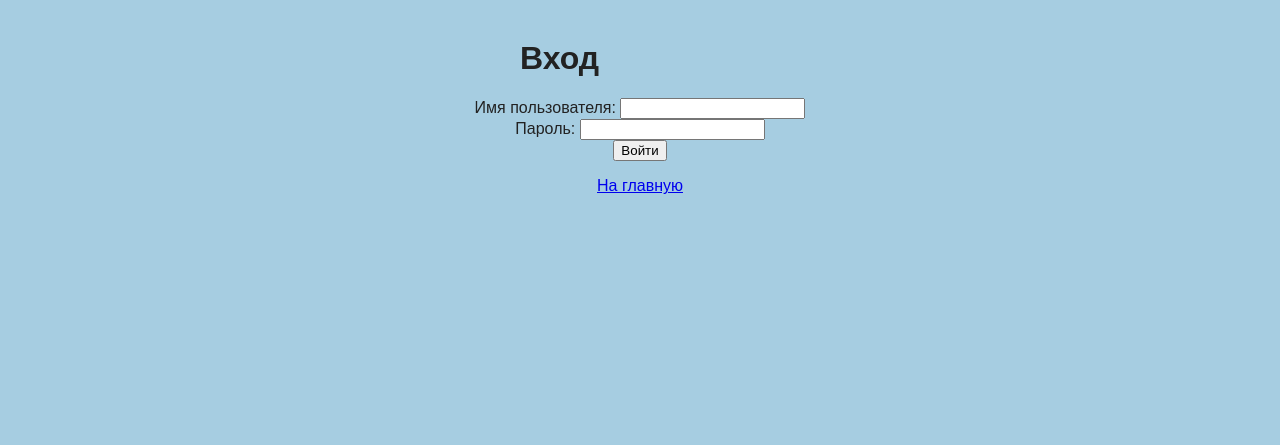
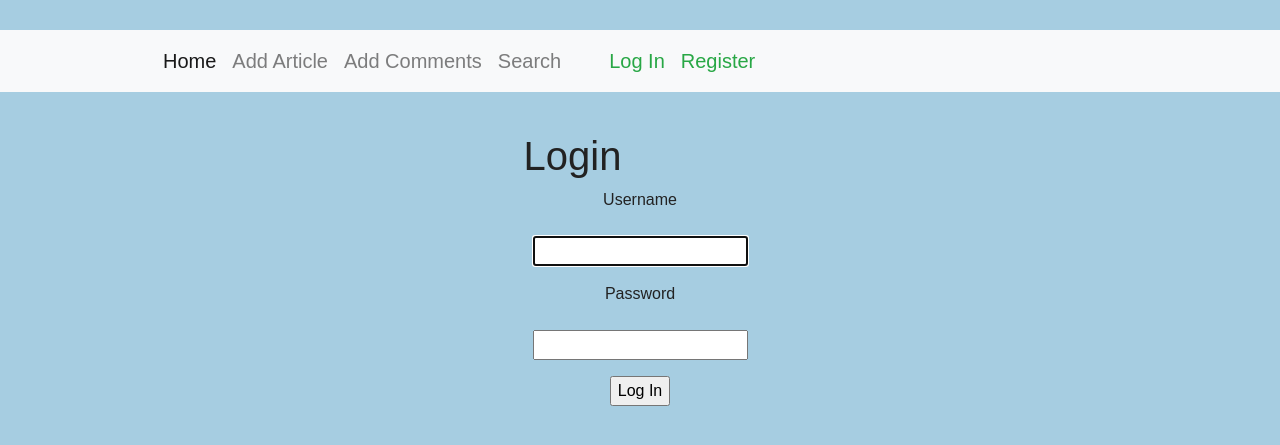
Before and after one commit to Aisuluu1405/python_group_homework_55_Aisulu_Dzhusupova, a Django app: page /accounts/login/ in a window 1280 px wide. Shown: the top 445 px of the page. Run offline with Django 3.2, Linux system fonts and the light colour scheme; some libraries are stand-ins or nearby versions.

Commit message:
Изменила вход и выход для пользователя на базе встроенных представлений 'LoginView','LogoutView'.

```diff
--- a/source/accounts/templates/login.html
+++ /dev/null
@@ -1,39 +0,0 @@
-{% load staticfiles %}
-
-<!doctype html>
-<html lang="en">
-<head>
-    <meta charset="UTF-8">
-    <meta name="viewport"
-         content="width=device-width, user-scalable=no, initial-scale=1.0, maximum-scale=1.0, minimum-scale=1.0">
-    <meta http-equiv="X-UA-Compatible" content="ie=edge">
-
-    <link rel="stylesheet" href="{% static 'css/style.css' %}">
-
-    <title>Вход</title>
-</head>
-<body>
-<div class="container">
-    <h1>Вход</h1>
-    <form action="{% url 'accounts:login' %}" method="post" class="text-center">
-        {% csrf_token %}
-             <input type="hidden" name="next" value="{{ next }}">
-        {% if has_error %}
-            <p class="form-error">Неверное имя пользователя или пароль.</p>
-        {% endif %}
-        <div class="form-group">
-            <label for="username" class="form-label">Имя пользователя:</label>
-            <input type="text" name="username" id="username">
-        </div>
-        <div class="form-group">
-            <label for="password" class="form-label">Пароль:</label>
-            <input type="password" name="password" id="password">
-        </div>
-
-        <button type="submit">Войти</button>
-    </form>
-    <p class="text-center"><a href="{% url "webapp:index" %}">На главную</a></p>
-</div>
-
-</body>
-</html>
--- /dev/null
+++ b/source/accounts/templates/registration/login.html
@@ -0,0 +1,8 @@
+{% extends 'base.html' %}
+{% block content %}
+    <h1>Login</h1>
+
+    <form action="{% url 'accounts:login' %}?next={{ next }}" method="post" class="text-center">
+        {% include 'partial/form.html' with button_text='Log In' %}
+    </form>
+{% endblock %}
--- a/source/accounts/templates/user_update.html
+++ b/source/accounts/templates/user_update.html
@@ -5,7 +5,7 @@
 {% block menu %}
     {% if user_obj == request.user %}
         <li class="nav-item "><a class="nav-link ml-3 text-success"  href="{% url "accounts:user_detail" user_obj.pk %}">View</a></li>
-        <li class="nav-item "><a class="nav-link text-success"  href="{% url 'accounts:user_change_password' user_obj.pk %}">Change passworg</a></li>
+        <li class="nav-item "><a class="nav-link text-success"  href="{% url 'accounts:user_change_password' user_obj.pk %}">Change password</a></li>
     {% endif %}
 {% endblock %}
 
--- a/source/accounts/urls.py
+++ b/source/accounts/urls.py
@@ -1,11 +1,12 @@
 from django.urls import path
-from accounts.views import login_view, logout_view, register_view, user_activate, UserDetailView, UserChangeView, UserChangePasswordView
+from accounts.views import register_view, user_activate, UserDetailView, UserChangeView, UserChangePasswordView
+from django.contrib.auth.views import   LoginView, LogoutView
 
 app_name = 'accounts'
 
 urlpatterns =[
-    path('login/', login_view, name='login'),
-    path('logout/', logout_view, name='logout'),
+    path('login/', LoginView.as_view(), name='login'),
+    path('logout/', LogoutView.as_view(), name='logout'),
     path('register/', register_view, name='register'),
     path('register/activate/', user_activate, name='user_activate'),
     path('profile/<pk>/', UserDetailView.as_view(), name='user_detail'),
--- a/source/accounts/views.py
+++ b/source/accounts/views.py
@@ -1,8 +1,6 @@
-from django.contrib.auth.decorators import login_required
 from django.contrib.auth.mixins import UserPassesTestMixin
-from django.http import HttpResponseForbidden
 from django.shortcuts import render, redirect
-from django.contrib.auth import authenticate, login, logout
+from django.contrib.auth import login
 from django.contrib.auth.models import User
 from django.urls import reverse
 from django.views.generic import DetailView, UpdateView
@@ -10,31 +8,6 @@ from django.views.generic import DetailView, UpdateView
 from main.settings import HOST_NAME
 from accounts.forms import UserCreationForm, UserChangeForm, UserChangePasswordForm
 from accounts.models import Token
-
-
-def login_view(request):
-    context = {}
-    if request.method == 'POST':
-        username = request.POST.get('username')
-        password = request.POST.get('password')
-        user = authenticate(request, username=username, password=password)
-        if user is not None:
-            login(request, user)
-            next_url = request.POST.get('next')
-            if next_url:
-                return redirect(next_url)
-            return redirect('webapp:index')
-        else:
-            context['has_error'] = True
-    else:
-        context['next'] = request.GET.get('next', '')
-    return render(request, 'login.html', context=context)
-
-
-@login_required
-def logout_view(request):
-    logout(request)
-    return redirect('webapp:index')
 
 
 def register_view(request):
@@ -119,3 +92,29 @@ class UserChangePasswordView(UserPassesTestMixin, UpdateView):
 
     def get_success_url(self):
         return reverse('accounts:login')
+
+
+#
+# def login_view(request):
+#     context = {}
+#     if request.method == 'POST':
+#         username = request.POST.get('username')
+#         password = request.POST.get('password')
+#         user = authenticate(request, username=username, password=password)
+#         if user is not None:
+#             login(request, user)
+#             next_url = request.POST.get('next')
+#             if next_url:
+#                 return redirect(next_url)
+#             return redirect('webapp:index')
+#         else:
+#             context['has_error'] = True
+#     else:
+#         context['next'] = request.GET.get('next', '')
+#     return render(request, 'login.html', context=context)
+#
+#
+# @login_required
+# def logout_view(request):
+#     logout(request)
+#     return redirect('webapp:index')
--- a/source/main/settings.py
+++ b/source/main/settings.py
@@ -130,3 +130,7 @@ EMAIL_HOST_PASSWORD = '6248630fb68432'
 EMAIL_PORT = '2525'
 
 HOST_NAME = 'localhost:8000'
+
+LOGIN_REDIRECT_URL = 'webapp:index'
+
+LOGOUT_REDIRECT_URL = 'webapp:index'
```
